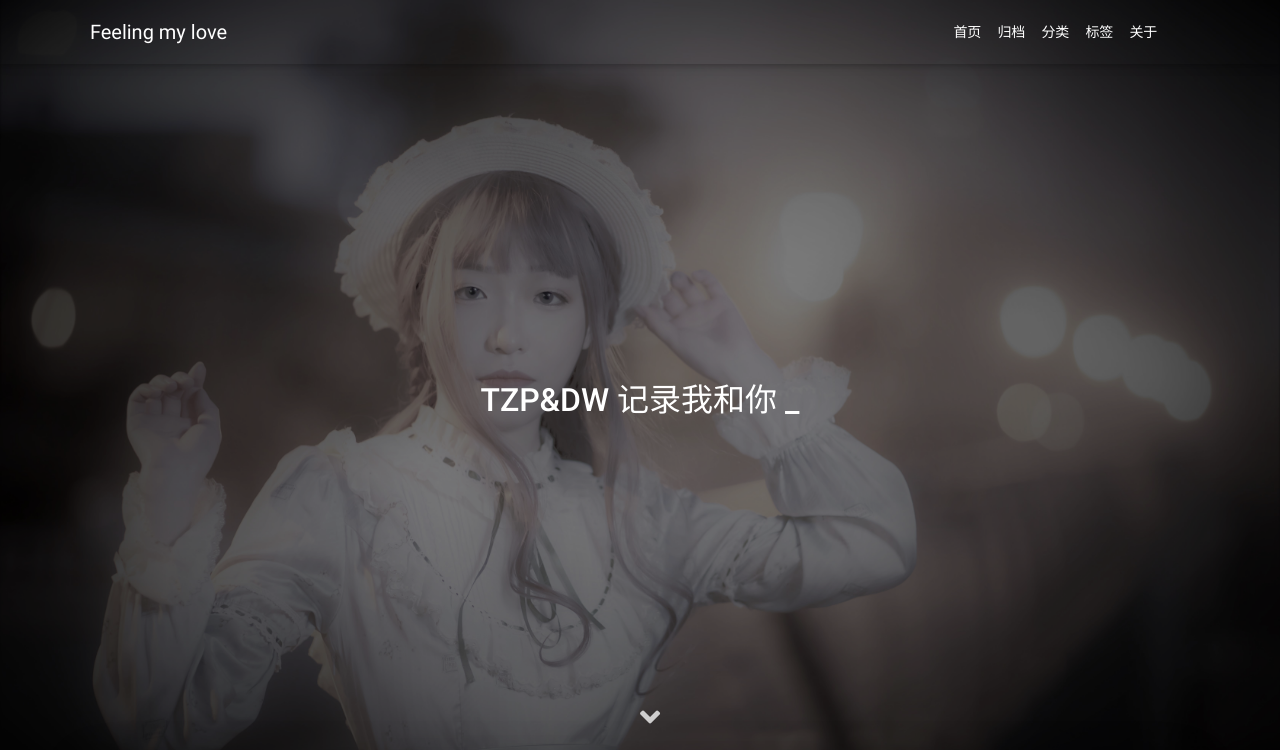
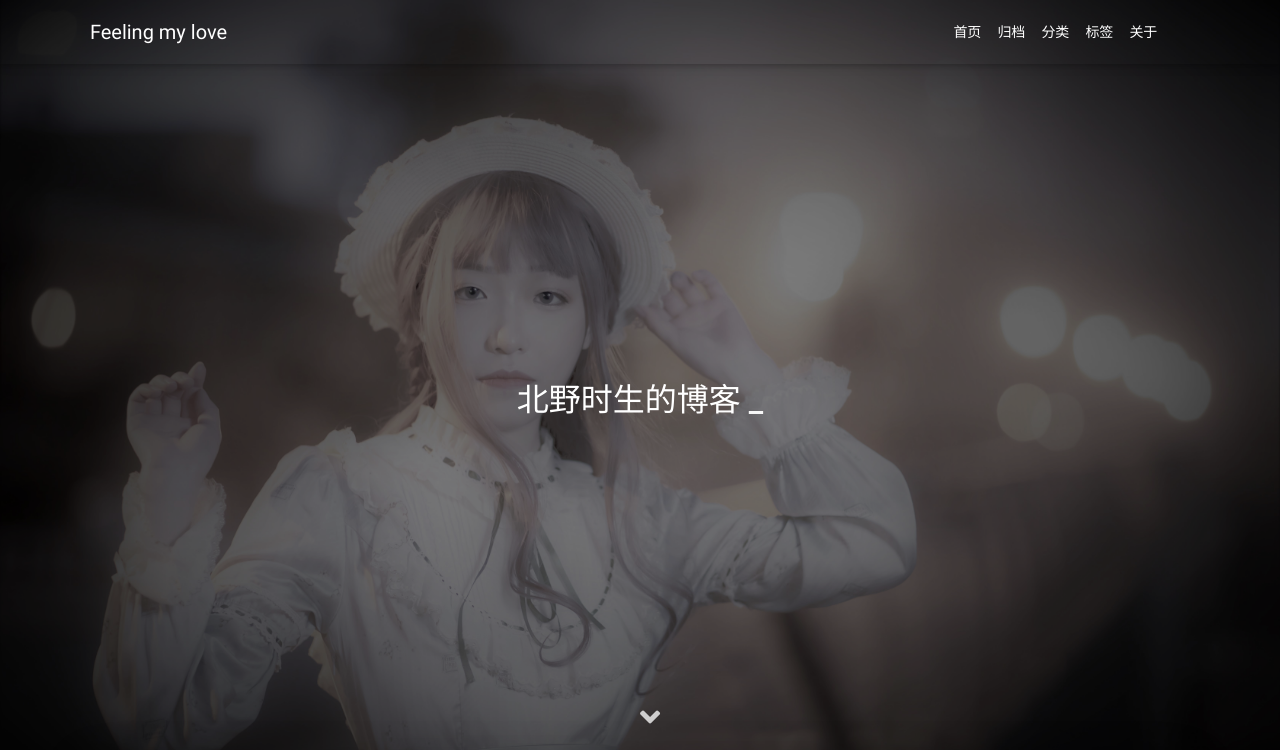
Before and after one commit to ascend-fofo/ascend-fofo.github.io, a plain HTML site: page index.html in a window 1280 px wide. Shown: the top 750 px of the page. Drawn offline with Linux system fonts and the light colour scheme; some packages are replaced by stand-ins of ours; a script that the page names is missing; some icons are missing; a small style sheet from the web is missing.

Commit message:
Site updated: 2020-02-05 18:21:16

```diff
--- a/index.html
+++ b/index.html
@@ -366,7 +366,7 @@ More info: Deployment
     var typed = new Typed('#subtitle', {
       strings: [
         '  ',
-        "TZP&DW   记录我和你&nbsp;",
+        "北野时生的博客&nbsp;",
       ],
       cursorChar: "_",
       typeSpeed: 20,
```
